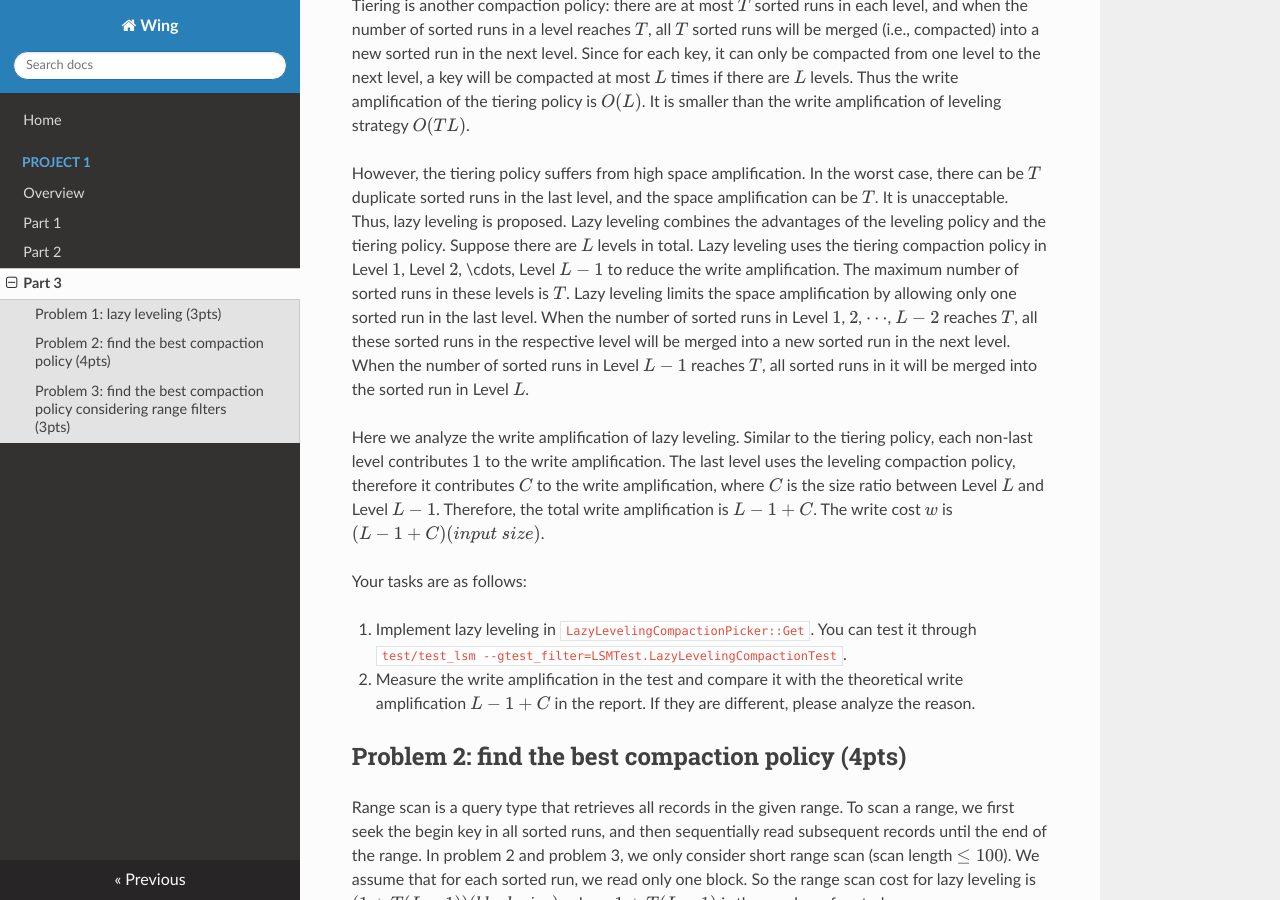
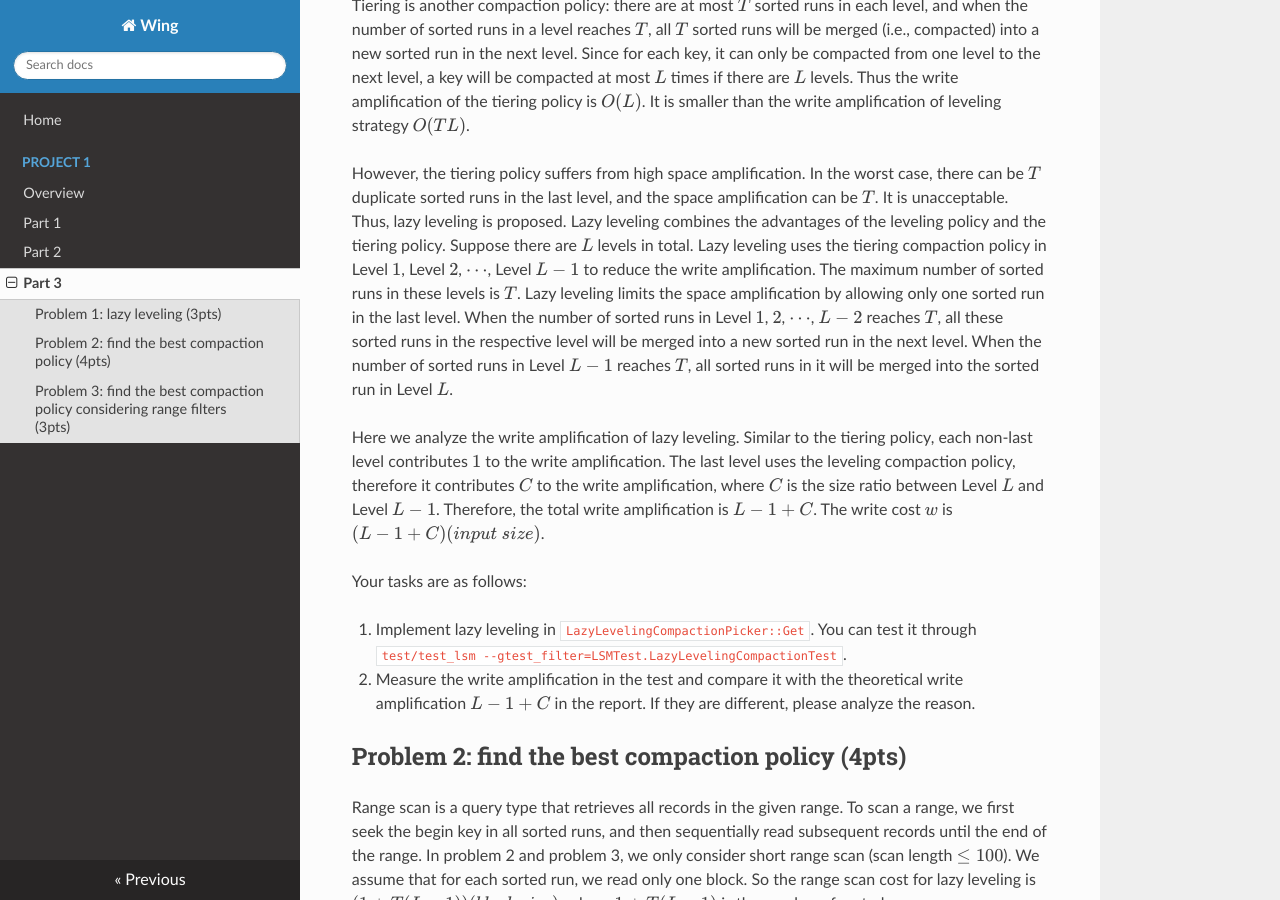
Before and after one commit to iidb/wing-docs, an MkDocs documentation site: the page built from docs/p1/part3.md, in a window 1280 px wide and 900 px high, scrolled down 342 px. Built offline with MkDocs 1.6.1, drawn with Linux system fonts in a browser that asks for light colours; nearby versions of some CDN libraries; formulas are drawn with MathJax 3.

```diff
--- a/docs/p1/part3.md
+++ b/docs/p1/part3.md
@@ -6,7 +6,7 @@ We previously implemented the leveling compaction policy: there is only one sort
 
 Tiering is another compaction policy: there are at most $T$ sorted runs in each level, and when the number of sorted runs in a level reaches $T$, all $T$ sorted runs will be merged (i.e., compacted) into a new sorted run in the next level. Since for each key, it can only be compacted from one level to the next level, a key will be compacted at most $L$ times if there are $L$ levels. Thus the write amplification of the tiering policy is $O(L)$. It is smaller than the write amplification of leveling strategy $O(TL)$.
 
-However, the tiering policy suffers from high space amplification. In the worst case, there can be $T$ duplicate sorted runs in the last level, and the space amplification can be $T$. It is unacceptable. Thus, lazy leveling is proposed. Lazy leveling combines the advantages of the leveling policy and the tiering policy. Suppose there are $L$ levels in total. Lazy leveling uses the tiering compaction policy in Level $1$, Level $2$, \cdots, Level $L-1$ to reduce the write amplification. The maximum number of sorted runs in these levels is $T$. Lazy leveling limits the space amplification by allowing only one sorted run in the last level. When the number of sorted runs in Level $1$, $2$, $\cdots$, $L-2$ reaches $T$, all these sorted runs in the respective level will be merged into a new sorted run in the next level. When the number of sorted runs in Level $L-1$ reaches $T$, all sorted runs in it will be merged into the sorted run in Level $L$.
+However, the tiering policy suffers from high space amplification. In the worst case, there can be $T$ duplicate sorted runs in the last level, and the space amplification can be $T$. It is unacceptable. Thus, lazy leveling is proposed. Lazy leveling combines the advantages of the leveling policy and the tiering policy. Suppose there are $L$ levels in total. Lazy leveling uses the tiering compaction policy in Level $1$, Level $2$, $\cdots$, Level $L-1$ to reduce the write amplification. The maximum number of sorted runs in these levels is $T$. Lazy leveling limits the space amplification by allowing only one sorted run in the last level. When the number of sorted runs in Level $1$, $2$, $\cdots$, $L-2$ reaches $T$, all these sorted runs in the respective level will be merged into a new sorted run in the next level. When the number of sorted runs in Level $L-1$ reaches $T$, all sorted runs in it will be merged into the sorted run in Level $L$.
 
 Here we analyze the write amplification of lazy leveling. Similar to the tiering policy, each non-last level contributes $1$ to the write amplification. The last level uses the leveling compaction policy, therefore it contributes $C$ to the write amplification, where $C$ is the size ratio between Level $L$ and Level $L-1$. Therefore, the total write amplification is $L - 1 + C$. The write cost $w$ is $(L - 1 + C)(input\ size)$.
 
```
